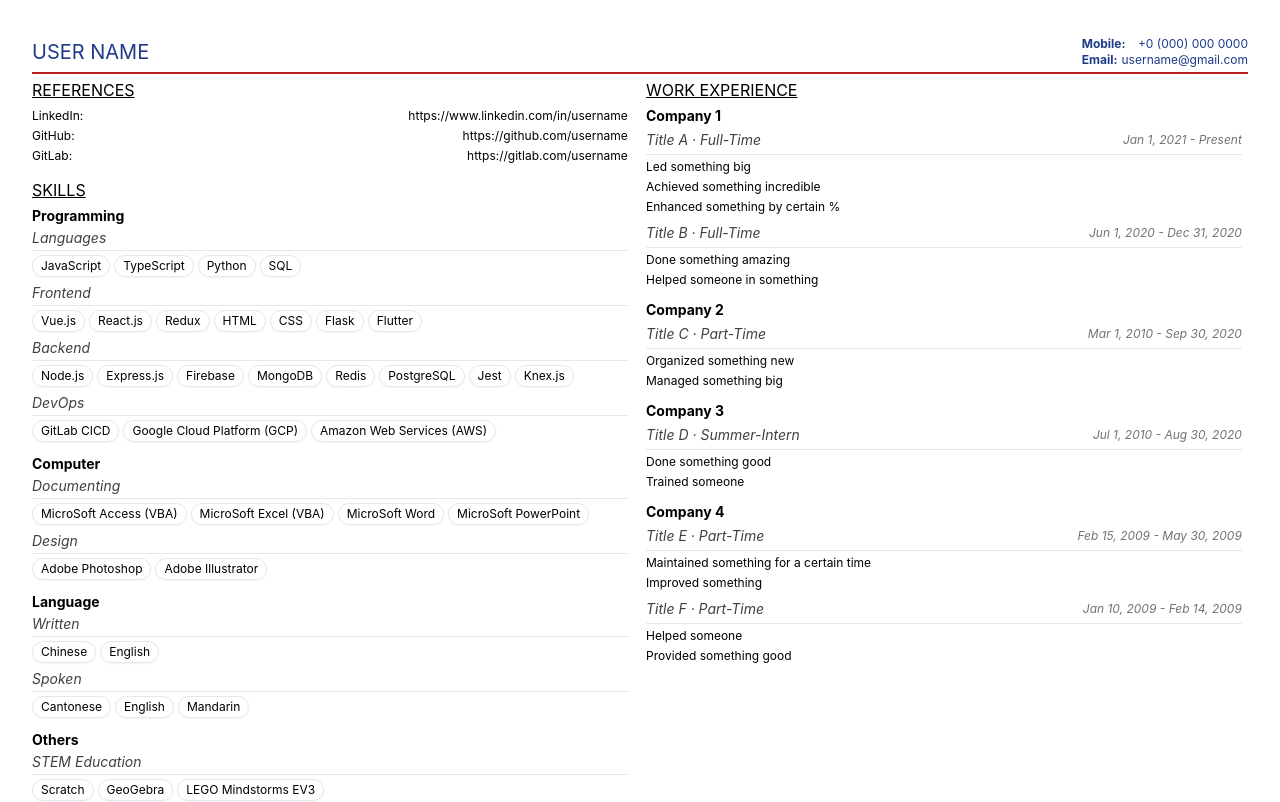
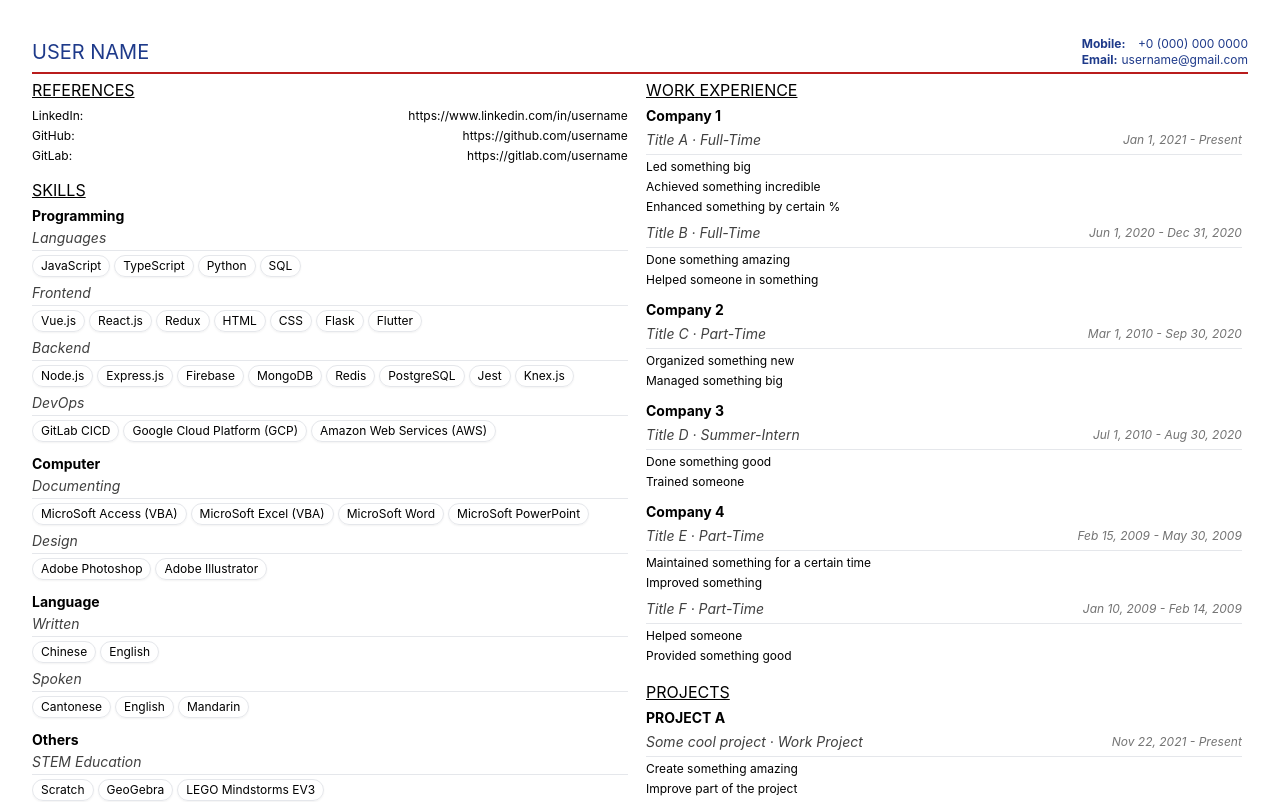
Before and after one commit to louvrecly/cv-generator-next, a Next.js app: page / in a window 1280 px wide. Shown: the top 802 px of the page. Built offline with nearby package versions, Linux system fonts and the light colour scheme.

Commit message:
Import ProjectsSection to home page

```diff
--- a/pages/index.js
+++ b/pages/index.js
@@ -3,11 +3,13 @@ import { useReferencesContext } from 'context/references'
 import { useSkillsContext } from 'context/skills'
 import { useEducationContext } from 'context/education'
 import { useWorkExperienceContext } from 'context/workExperience'
+import { useProjectsContext } from 'context/projects'
 import UserInfoBar from 'components/UserInfoBar'
 import ReferencesSection from 'components/ReferencesSection'
 import SkillsSection from 'components/SkillsSection'
 import EducationSection from 'components/EducationSection'
 import WorkExperienceSection from 'components/WorkExperienceSection'
+import ProjectsSection from 'components/ProjectsSection'
 
 export default function Home() {
   const [user, setUser] = useUserContext()
@@ -15,6 +17,7 @@ export default function Home() {
   const [skills, setSkills] = useSkillsContext()
   const [education, setEducation] = useEducationContext()
   const [workExperience, setWorkExperience] = useWorkExperienceContext()
+  const [projects, setProjects] = useProjectsContext()
 
   return (
     <div className="mx-8 py-8 h-full md:h-[1485px] md:flex md:flex-col md:overflow-hidden">
@@ -28,6 +31,8 @@ export default function Home() {
         <EducationSection education={education} setEducation={setEducation} />
 
         <WorkExperienceSection workExperience={workExperience} setWorkExperience={setWorkExperience} />
+
+        <ProjectsSection projects={projects} setProjects={setProjects} />
       </div>
     </div>
   )
```
